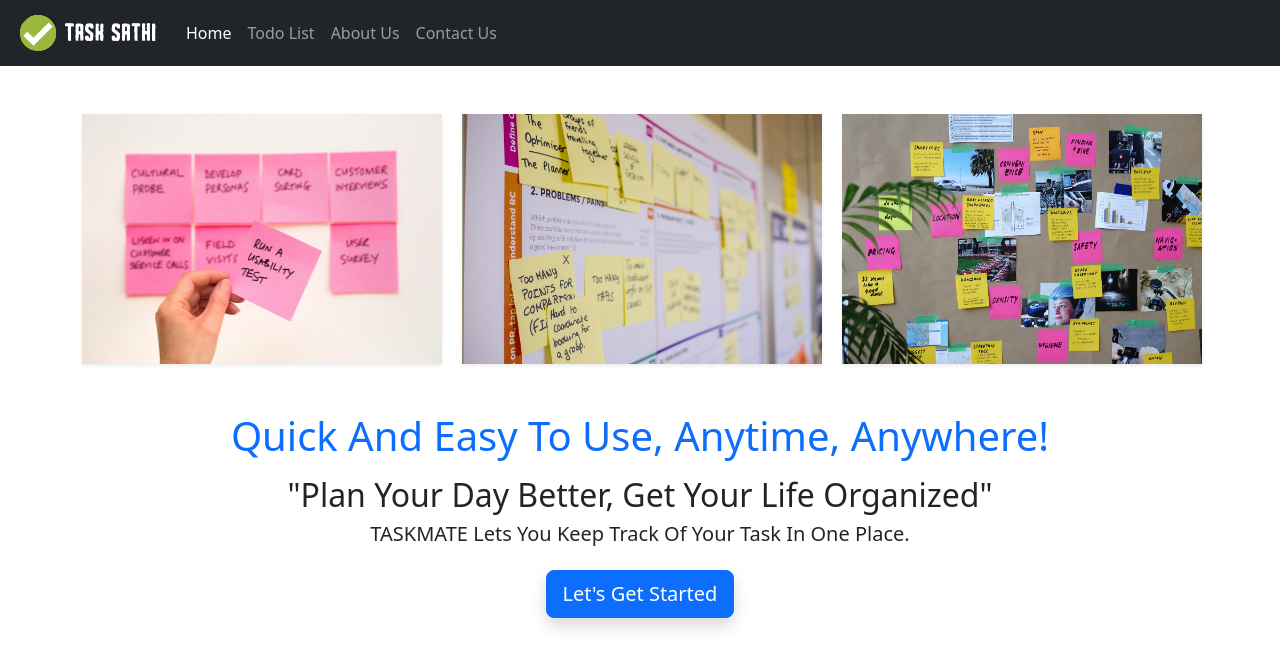
After one commit to Anup81/Task-Sathi, a Django app: page / in a window 1280 px wide. The commit adds this page. Shown: the top 668 px of the page. Run offline with Django 4.2, Linux system fonts and the light colour scheme.

Commit message:
HomePage Design Completed

```diff
--- a/tasksathi/urls.py
+++ b/tasksathi/urls.py
@@ -15,8 +15,12 @@ Including another URLconf
 """
 from django.contrib import admin
 from django.urls import path, include
+from todolist_app import views as todolist_views
 
 urlpatterns = [
     path('admin/', admin.site.urls),
-    path('todolist/', include('todolist_app.urls'))
+    path('', todolist_views.index, name='index'),
+    path('todolist/', include('todolist_app.urls')),
+    path('contact', todolist_views.contact, name='contact'),
+    path('about', todolist_views.about, name='about'),
 ]
--- a/templates/base.html
+++ b/templates/base.html
@@ -15,7 +15,7 @@
 
     <nav class="navbar navbar-expand-lg navbar-dark bg-dark">
       <div class="container-fluid">
-        <a class="navbar-brand" href="#"
+        <a class="navbar-brand" href="{% url 'index' %}"
           ><img src="{% static 'images/logo.png'  %}" alt=""
         /></a>
         <button
@@ -35,7 +35,7 @@
               <a
                 class="nav-link active"
                 aria-current="page"
-                href="{% url 'todolist' %}"
+                href="{% url 'index' %}"
                 >Home</a
               >
             </li>
--- /dev/null
+++ b/todolist_app/templates/index.html
@@ -0,0 +1,58 @@
+{% extends 'base.html' %} {% load static %} {% block title %}
+<title>Welcome To Taskmate!</title>
+{% endblock title %} {% block content %}
+<div class="container">
+  <div class="row mt-5">
+    <div class="col-lg-4">
+      <img
+        src="{% static 'images/stickynotes.jpg' %}"
+        alt="Notes"
+        class="rounded-lg shadow-sm"
+        width="360"
+        height="250"
+      />
+    </div>
+    <div class="col-lg-4">
+      <img
+        src="{% static 'images/stickynotes-1.jpg' %}"
+        alt="Notes"
+        class="rounded-lg shadow-sm"
+        width="360"
+        height="250"
+      />
+    </div>
+    <div class="col-lg-4">
+      <img
+        src="{% static 'images/stickynotes-2.jpg' %}"
+        alt="Notes"
+        class="rounded-lg shadow-sm"
+        width="360"
+        height="250"
+      />
+    </div>
+  </div>
+  <div class="row mt-5">
+    <div class="col-md-10 offset-md-1">
+      <center>
+        <p class="h1 text-primary">Quick And Easy To Use, Anytime, Anywhere!</p>
+      </center>
+      <center>
+        <p class="h2 mt-3">"Plan Your Day Better, Get Your Life Organized"</p>
+      </center>
+      <center>
+        <p class="h5">
+          TASKMATE Lets You Keep Track Of Your Task In One Place.
+        </p>
+      </center>
+
+      <center>
+        <a href="{% url 'todolist' %}"
+          ><button type="button" class="btn btn-primary btn-lg mt-3 shadow">
+            Let's Get Started
+          </button></a
+        >
+      </center>
+    </div>
+  </div>
+</div>
+{% endblock content %}
--- a/todolist_app/urls.py
+++ b/todolist_app/urls.py
@@ -8,6 +8,4 @@ urlpatterns = [
     path('edit/<task_id>', views.edit_task, name='edit_task'),
     path('complete/<task_id>', views.complete_task, name='complete_task'),
     path('pending/<task_id>', views.pending_task, name='pending_task'),
-    path('contact', views.contact, name='contact'),
-    path('about', views.about, name='about'),
 ]
--- a/todolist_app/views.py
+++ b/todolist_app/views.py
@@ -58,6 +58,13 @@ def pending_task(request, task_id):
     return redirect('todolist')
 
 
+def index(request):
+    context = {
+        'index_text': "Welcome to the Index Page",
+    }
+    return render(request, 'index.html', context)
+
+
 def contact(request):
     context = {
         'contact_text': "Welcome to the Contact Page",
```
Also changed, not shown: static/images/stickynotes-1.jpg (added), static/images/stickynotes-2.jpg (added), static/images/stickynotes.jpg (added).
